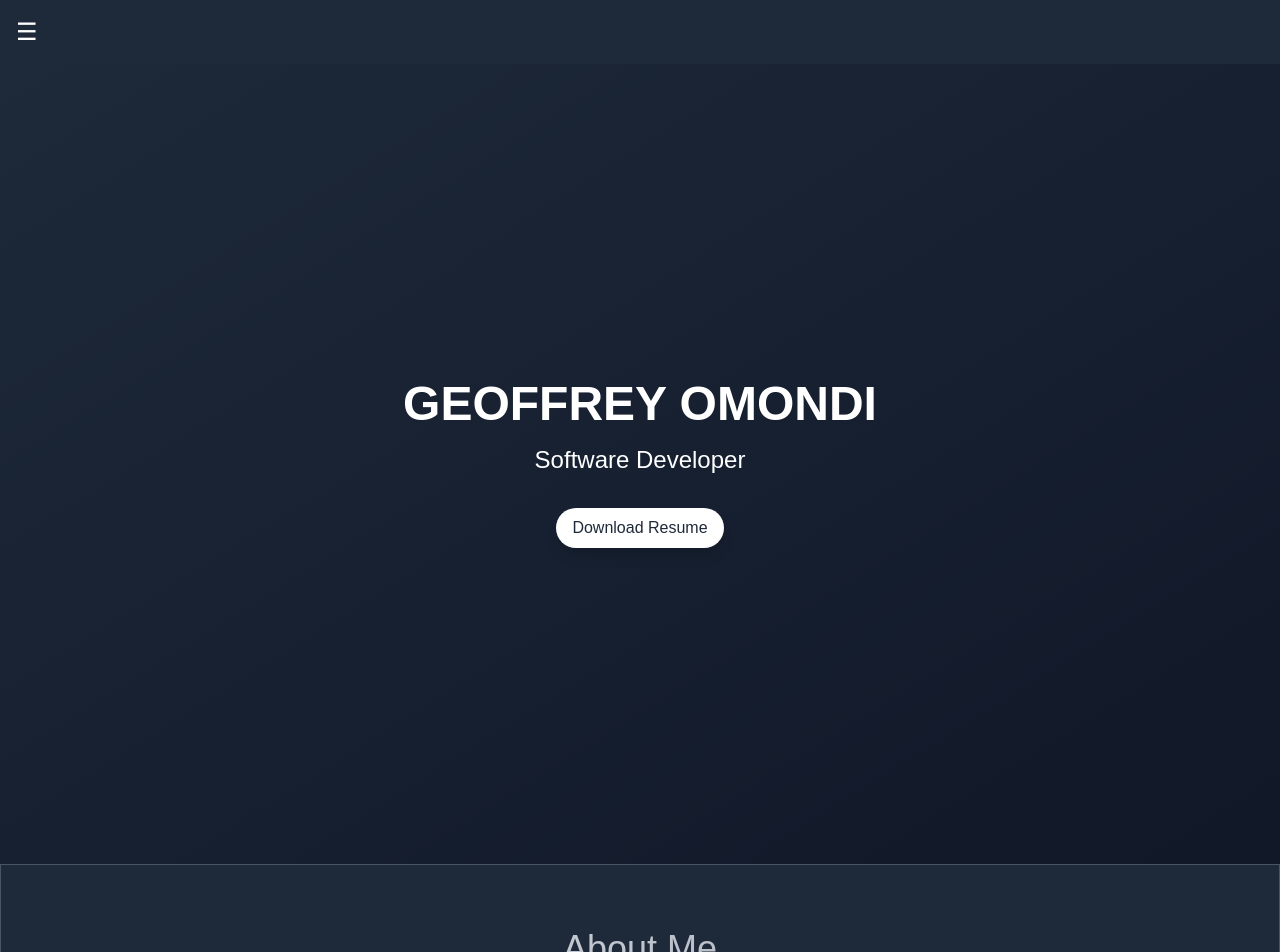
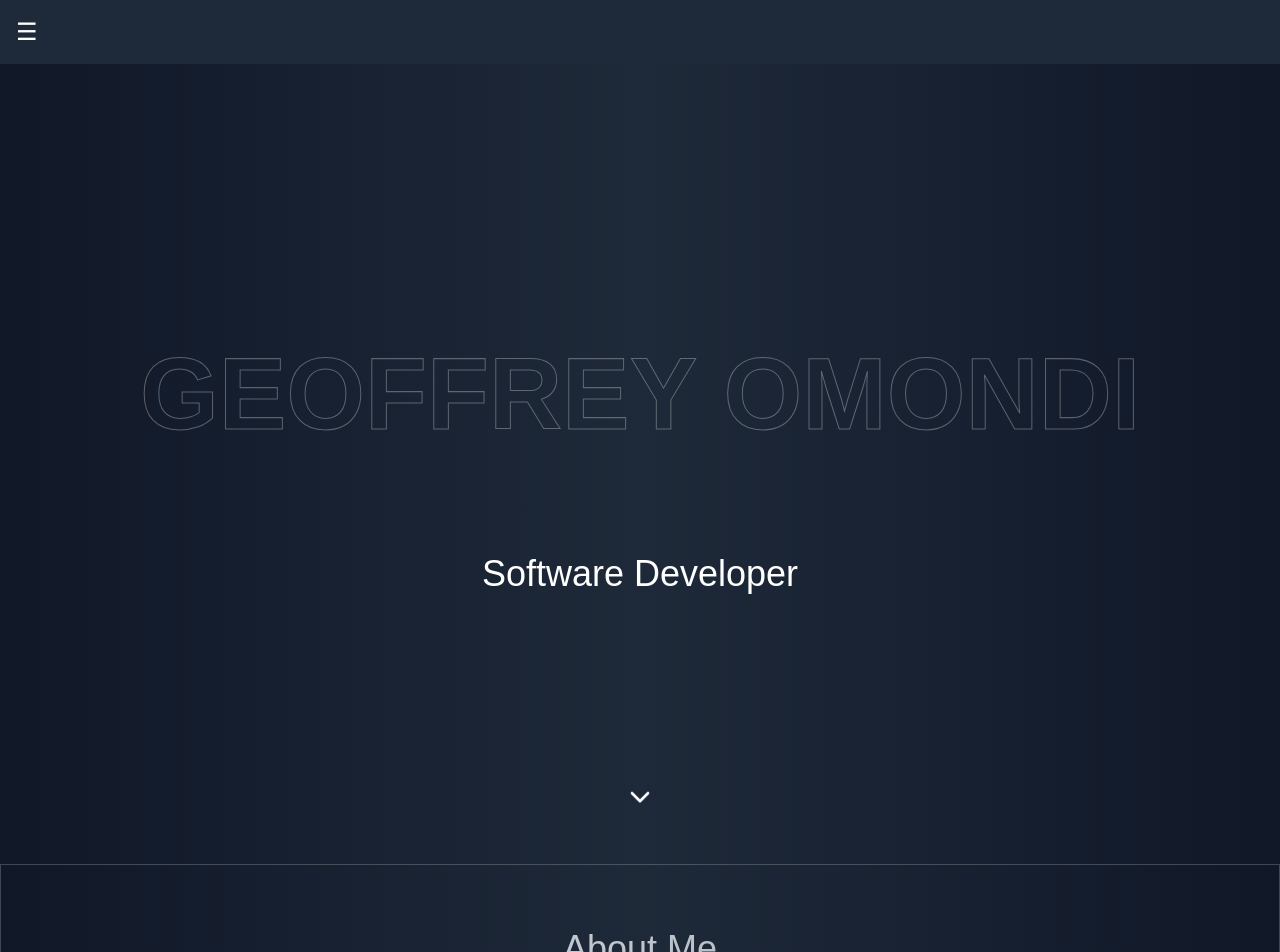
Before and after one commit to elducati/portfolio-react, a React (Create React App) app: page / in a window 1280 px wide. Shown: the top 952 px of the page. Built offline with nearby package versions, Linux system fonts and the light colour scheme.

Commit message:
theme updates.

```diff
--- a/src/App.css
+++ b/src/App.css
@@ -20,7 +20,7 @@ body {
   margin-bottom: 40px;
   color: #E5E7EB; /* High contrast primary text color */
   background-clip: text;
-  text-fill-color: transparent;
+  -webkit-text-fill-color: transparent;
   background-image: linear-gradient(to right, #E5E7EB, #cccccc);
 }
 
--- a/src/components/ExperienceTimeline.jsx
+++ b/src/components/ExperienceTimeline.jsx
@@ -3,7 +3,7 @@ import { motion } from 'framer-motion';
 
 const ExperienceTimeline = ({ experiences }) => {
   return (
-    <div className="relative py-5 my-5 p-8 md:p-16">
+    <div className="relative py-5 my-5 p-8 md:p-16 ">
       {experiences.map((exp, index) => (
         <motion.div
           key={index}
@@ -13,7 +13,7 @@ const ExperienceTimeline = ({ experiences }) => {
           viewport={{ once: true, amount: 0.8 }}
         >
           <div className="w-4 h-4 bg-gray-300 rounded-full absolute left-[-8px] top-0"></div>
-          <div className="bg-gray-800 bg-opacity-50 p-4 rounded shadow-md ml-8 w-full border border-gradient-to-r from-blue-500 to-purple-500 hover:shadow-lg hover:shadow-blue-500/50 transition-all duration-300 backdrop-blur">
+          <div className="bg-gray-800 bg-opacity-50 p-4 rounded shadow-md ml-8 w-full bg-gradient-to-r from-gray-900 via-gray-800 to-gray-900 hover:shadow-lg hover:shadow-blue-500/50 transition-all duration-300 backdrop-blur hover:scale-105">
             <h3 className="text-lg text-gray-200">{exp.company}</h3>
             <h4 className="text-md text-gray-500">{exp.position}</h4>
             <span className="text-sm text-gray-400 mb-2 block">{exp.date}</span>
--- a/src/components/ProjectCard.jsx
+++ b/src/components/ProjectCard.jsx
@@ -3,7 +3,7 @@ import { motion } from 'framer-motion';
 
 const ProjectCard = ({ title, description, image, link }) => (
   <motion.div
-    className="p-6 bg-gray-900 bg-opacity-50 rounded-lg shadow-md border border-gradient-to-r from-blue-500 to-purple-500 hover:shadow-lg hover:shadow-blue-500/50 transition-all duration-300"
+    className="p-6 bg-gray-900 bg-opacity-50 rounded-lg shadow-md hover:shadow-lg hover:shadow-blue-500/50 transition-all duration-300"
     whileHover={{ scale: 1.02 }}
     initial={{ opacity: 0 }}
     animate={{ opacity: 1 }}
--- a/src/sections/About.jsx
+++ b/src/sections/About.jsx
@@ -4,7 +4,7 @@ import aboutData from '../data/about';
 
 const About = () => {
   return (
-    <section id="about" className="py-16 bg-gray-800 backdrop-blur-md border border-white/20">
+    <section id="about" className="py-16 bg-gradient-to-r from-gray-900 via-gray-800 to-gray-900 backdrop-blur-md border border-white/20">
       <h2 className="text-4xl text-center mb-10 text-gray-200 bg-clip-text text-transparent bg-gradient-to-r from-gray-200 to-gray-400">About Me</h2>
       <div className="flex flex-col items-center">
         <motion.div
--- a/src/sections/Contact.jsx
+++ b/src/sections/Contact.jsx
@@ -10,7 +10,7 @@ const Contact = () => {
   };
 
   return (
-    <section id="contact" className="py-16 bg-gray-800 backdrop-blur-md border border-white/20">
+    <section id="contact" className="py-16 bg-gradient-to-r from-gray-900 via-gray-800 to-gray-900 backdrop-blur-md border border-white/20">
       <h2 className="text-4xl text-center mb-10 text-gray-200 bg-clip-text text-transparent bg-gradient-to-r from-gray-200 to-gray-400">Get in Touch</h2>
       <motion.form
         onSubmit={handleSubmit(onSubmit)}
--- a/src/sections/Education.jsx
+++ b/src/sections/Education.jsx
@@ -4,13 +4,13 @@ import educationData from '../data/education';
 
 const Education = () => {
   return (
-    <section id="education" className="py-16 bg-gray-800 backdrop-blur-md border border-white/20 p-8 md:p-16">
+    <section id="education" className="py-16 bg-gradient-to-r from-gray-900 via-gray-800 to-gray-900 backdrop-blur-md border border-white/20 p-8 md:p-16">
       <h2 className="text-4xl text-center mb-10 text-gray-200 bg-clip-text text-transparent bg-gradient-to-r from-gray-200 to-gray-400">Education</h2>
       <div className="flex flex-wrap justify-center gap-8">
         {educationData.map((edu, index) => (
           <motion.div
             key={index}
-            className="p-6 bg-gray-900 bg-opacity-50 rounded-lg shadow-md border border-gradient-to-r from-blue-500 to-purple-500 hover:shadow-lg hover:shadow-blue-500/50 transition-all duration-300"
+            className="p-6 bg-gray-900 bg-opacity-50 rounded-lg shadow-md hover:shadow-lg hover:shadow-blue-500/50 transition-all duration-300"
             initial={{ opacity: 0, y: 50 }}
             whileInView={{ opacity: 1, y: 0 }}
             whileHover={{ scale: 1.05 }}
--- a/src/sections/Experience.jsx
+++ b/src/sections/Experience.jsx
@@ -5,7 +5,7 @@ import experienceData from '../data/experience';
 
 const Experience = () => {
   return (
-    <section id="experience" className="py-16 bg-gray-800 backdrop-blur-md border border-white/20">
+    <section id="experience" className="py-16 bg-gradient-to-r from-gray-900 via-gray-800 to-gray-900 backdrop-blur-md border border-white/20">
       <h2 className="text-4xl text-center mb-10 text-gray-200 bg-clip-text text-transparent bg-gradient-to-r from-gray-200 to-gray-400">Professional Journey</h2>
       <motion.div
         initial={{ opacity: 0 }}
--- a/src/sections/Lead.jsx
+++ b/src/sections/Lead.jsx
@@ -1,56 +1,168 @@
-// src/sections/Lead.jsx
-import { motion } from 'framer-motion';
-import { Link } from 'react-scroll';
+import React, { useEffect, useRef, useState } from 'react';
+import { ChevronDown } from 'lucide-react';
 
 const LeadSection = () => {
+  const svgRef = useRef(null);
+  const [mousePos, setMousePos] = useState({ x: 0, y: 0 });
+  const [currentColor, setCurrentColor] = useState('rgb(255, 215, 0)');
+
+  useEffect(() => {
+    const updateDimensions = () => {
+      if (svgRef.current) {
+        const { width, height } = svgRef.current.getBoundingClientRect();
+      }
+    };
+
+    updateDimensions();
+    window.addEventListener("resize", updateDimensions);
+    return () => window.removeEventListener("resize", updateDimensions);
+  }, []);
+
+  const getRandomColor = () => {
+    const colors = [
+      'rgb(255, 0, 0)',    // Red
+      'rgb(255, 165, 0)',  // Orange
+      'rgb(255, 255, 0)',  // Yellow
+      'rgb(0, 255, 0)',    // Green
+      'rgb(0, 0, 255)',    // Blue
+      'rgb(238, 130, 238)', // Violet
+    ];
+    return colors[Math.floor(Math.random() * colors.length)];
+  };
+
+  const handleMouseMove = (e) => {
+    if (svgRef.current) {
+      const ctm = svgRef.current.getScreenCTM();
+      if (ctm) {
+        const point = svgRef.current.createSVGPoint();
+        point.x = e.clientX;
+        point.y = e.clientY;
+        const svgPoint = point.matrixTransform(ctm.inverse());
+        setMousePos({
+          x: svgPoint.x,
+          y: svgPoint.y,
+        });
+        setCurrentColor(getRandomColor());
+      }
+    }
+  };
+
+  const handleMouseLeave = () => {
+    setMousePos({ x: 0, y: 0 });
+  };
+
   return (
-    <section id="lead" className="relative h-screen flex items-center justify-center bg-gradient-to-br from-gray-800 to-gray-900 text-white text-center p-8">
-      <div className="relative z-10">
-        <motion.h1
-          initial={{ y: -50, opacity: 0 }}
-          animate={{ y: 0, opacity: 1 }}
-          transition={{ duration: 0.8 }}
-          className="text-5xl font-bold mb-4"
-        >
-          GEOFFREY OMONDI
-        </motion.h1>
-        <motion.h2
-          initial={{ opacity: 0 }}
-          animate={{ opacity: 1 }}
-          transition={{ delay: 0.4, duration: 1 }}
-          className="text-2xl mb-8"
+    <section id="lead" className="relative h-screen flex items-center justify-center bg-gradient-to-r from-gray-900 via-gray-800 to-gray-900 text-white text-center p-8">
+      <div className="flex flex-col items-center w-full">
+        <div className="hover:opacity-90 transition-opacity duration-300 w-full">
+          <svg
+            ref={svgRef}
+            viewBox="0 0 1200 300"
+            className="w-full"
+            onMouseMove={handleMouseMove}
+            onMouseLeave={handleMouseLeave}
+          >
+            <defs>
+              <radialGradient id="glow" cx="50%" cy="50%" r="50%">
+                <stop offset="0%" stopColor={currentColor} stopOpacity="0.6" />
+                <stop offset="100%" stopColor={currentColor} stopOpacity="0" />
+              </radialGradient>
+
+              {/* <linearGradient id="textGradient" x1="0%" y1="0%" x2="0%" y2="100%">
+                <stop offset="0%" stopColor="white" stopOpacity="1" />
+                <stop offset="100%" stopColor="white" stopOpacity="0.1" />
+              </linearGradient> */}
+
+              <mask id="text-mask">
+                <text
+                  x="50%"
+                  y="50%"
+                  dominantBaseline="middle"
+                  textAnchor="middle"
+                  fontSize="100"
+                  fontWeight="bold"
+                  fill="none"
+                  stroke="white"
+                  strokeWidth="1"
+                >
+                  GEOFFREY OMONDI
+                </text>
+              </mask>
+            </defs>
+
+            <circle
+              cx={mousePos.x}
+              cy={mousePos.y}
+              r="80"
+              fill="url(#glow)"
+              mask="url(#text-mask)"
+              style={{
+                transition: "opacity 0.2s",
+                opacity: mousePos.x === 0 && mousePos.y === 0 ? 0 : 1,
+              }}
+            />
+
+            <text
+              x="50%"
+              y="50%"
+              dominantBaseline="middle"
+              textAnchor="middle"
+              fontSize="100"
+              fontWeight="bold"
+              fill="url(#textGradient)"
+              stroke="rgba(255,255,255,0.3)"
+              strokeWidth="1"
+            >
+              GEOFFREY OMONDI
+            </text>
+          </svg>
+        </div>
+
+        <div
+          className="text-4xl mb-8 opacity-0 animate-[fadeIn_1s_ease-in_forwards]"
+          style={{ animationDelay: '0.4s' }}
         >
           Software Developer
-        </motion.h2>
-        <motion.div
-          initial={{ scale: 0 }}
-          animate={{ scale: 1 }}
-          transition={{ delay: 0.8 }}
+        </div>
+
+        <div
+          className="opacity-0 scale-0 animate-[scaleIn_0.5s_ease-out_forwards]"
+          style={{ animationDelay: '0.8s' }}
         >
           <a
             href="/Resume.pdf"
-            className="inline-block bg-white text-gray-800 py-2 px-4 rounded-full shadow-lg transition-transform transform hover:scale-105"
+            className="inline-block bg-white text-gray-800 py-3 px-6 rounded-full shadow-lg transition-transform hover:scale-105 text-lg"
             target="_blank"
             rel="noopener noreferrer"
           >
             Download Resume
           </a>
-        </motion.div>
+        </div>
       </div>
-      <Link
-        to="about"
-        spy={true}
-        smooth={true}
-        duration={500}
-        className="absolute bottom-8 text-white text-2xl"
-      >
-        <motion.span
-          animate={{ y: [0, 10, 0] }}
-          transition={{ repeat: Infinity, duration: 1.5 }}
+
+      <div className="absolute bottom-8 text-white text-2xl animate-bounce">
+        <button
+          onClick={() => {
+            document.getElementById('about')?.scrollIntoView({
+              behavior: 'smooth'
+            });
+          }}
+          className="p-2"
         >
-          <i className="fa fa-chevron-down" aria-hidden="true"></i>
-        </motion.span>
-      </Link>
+          <ChevronDown size={32} />
+        </button>
+      </div>
+
+      <style jsx>{`
+        @keyframes fadeIn {
+          from { opacity: 0; }
+          to { opacity: 1; }
+        }
+        @keyframes scaleIn {
+          from { opacity: 0; transform: scale(0); }
+          to { opacity: 1; transform: scale(1); }
+        }
+      `}</style>
     </section>
   );
 };
--- a/src/sections/Projects.jsx
+++ b/src/sections/Projects.jsx
@@ -4,7 +4,7 @@ import projectsData from '../data/projects';
 
 const Projects = ({ visibleProjects, loadMore }) => {
   return (
-    <section id="projects" className="py-16 bg-gray-800 backdrop-blur-md border border-white/20 p-8 md:p-16">
+    <section id="projects" className="py-16 bg-gradient-to-r from-gray-900 via-gray-800 to-gray-900 backdrop-blur-md border border-white/20 p-8 md:p-16">
       <h2 className="text-4xl text-center mb-10 text-gray-200 bg-clip-text text-transparent bg-gradient-to-r from-gray-200 to-gray-400">Projects</h2>
       <div className="grid grid-cols-1 md:grid-cols-2 gap-8">
         {projectsData.slice(0, visibleProjects).map((project, index) => (
--- a/src/sections/Skills.jsx
+++ b/src/sections/Skills.jsx
@@ -4,13 +4,13 @@ import skillsData from '../data/skills';
 
 const Skills = () => {
   return (
-    <section id="skills" className="py-16 bg-gray-800 backdrop-blur-md border border-white/20 p-8 md:p-16">
+    <section id="skills" className="py-16 bg-gradient-to-r from-gray-900 via-gray-800 to-gray-900 backdrop-blur-md border border-white/20 p-8 md:p-16">
       <h2 className="text-4xl text-center mb-10 text-gray-200 bg-clip-text text-transparent bg-gradient-to-r from-gray-200 to-gray-400">Skills</h2>
       <motion.div className="flex flex-wrap gap-8 justify-center">
         {skillsData.map((skill, index) => (
           <motion.div
             key={index}
-            className="p-4 bg-gray-900 bg-opacity-50 rounded-lg shadow-md text-center text-gray-200 border border-gradient-to-r from-blue-500 to-purple-500 hover:shadow-lg hover:shadow-blue-500/50 transition-all duration-300"
+            className="p-4 bg-gray-900 bg-opacity-50 rounded-lg shadow-md text-center text-gray-200  hover:shadow-lg hover:shadow-blue-500/50 transition-all duration-300"
             initial={{ scale: 0 }}
             whileInView={{ scale: 1 }}
             viewport={{ once: true, amount: 0.5 }}
```
Also changed, not shown: tailwind.config.js (added, +56 -0 lines), src/components/ContactForm.jsx (deleted).
